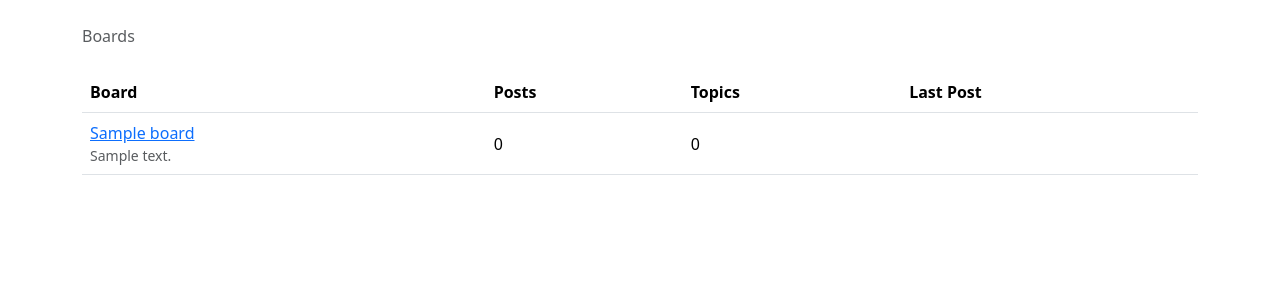
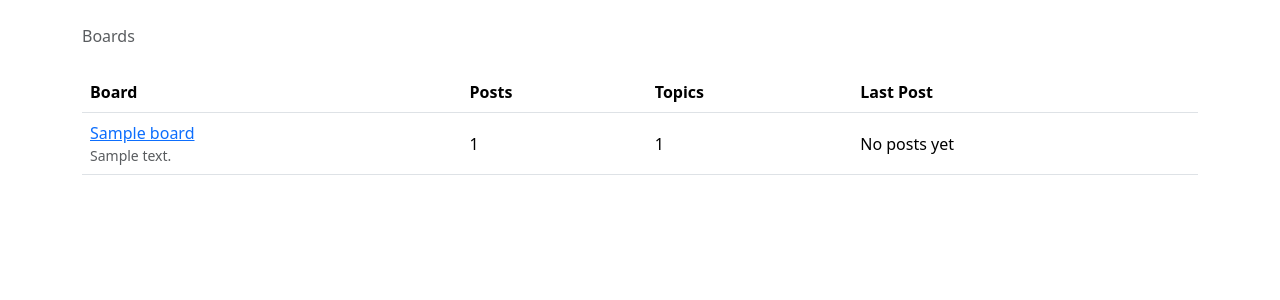
Before and after one commit to fjnkt98/web-board-project, a Django app: template templates/home.html in a window 1280 px wide. Shown: the part 56-356 px from the top of the page. Run offline with Django 5.2, Linux system fonts and the light colour scheme; the template is opened without the code that fills it: most values are stand-ins (such as "Sample title", 1, 10 or a date in 2020); parts of the project's set-up code (start-up, migrations or seed data) failed here and were passed over; some libraries are stand-ins or nearby versions.

Commit message:
view counter

```diff
--- a/boards/views.py
+++ b/boards/views.py
@@ -1,6 +1,7 @@
 from typing import TYPE_CHECKING
 
 from django.contrib.auth.decorators import login_required
+from django.db.models import Count
 from django.shortcuts import get_object_or_404, redirect, render
 
 from boards.forms import NewTopicForm, PostForm
@@ -19,7 +20,8 @@ def home(request: HttpRequest) -> HttpResponse:
 def board_topics(request: HttpRequest, board_id: int) -> HttpResponse:
     """Board topics view."""
     board = get_object_or_404(Board, id=board_id)
-    return render(request, "topics.html", {"board": board})
+    topics = board.topics.order_by("-last_updated").annotate(replies=Count("posts") - 1)  # ty:ignore[unresolved-attribute]
+    return render(request, "topics.html", {"board": board, "topics": topics})
 
 
 @login_required
@@ -49,6 +51,8 @@ def new_topic(request: HttpRequest, board_id: int) -> HttpResponse:
 def topic_posts(request: HttpRequest, board_id: int, topic_id: int) -> HttpResponse:
     """Topic posts view."""
     topic = get_object_or_404(Topic, id=topic_id, board_id=board_id)
+    topic.views += 1
+    topic.save()
     return render(request, "topic_posts.html", {"topic": topic})
 
 
--- a/templates/home.html
+++ b/templates/home.html
@@ -18,9 +18,17 @@
             <br>
             <small class="text-muted d-block">{{ board.description }}</small>
           </td>
-          <td class="align-middle">0</td>
-          <td class="align-middle">0</td>
-          <td></td>
+          <td class="align-middle">{{ board.get_posts_count }}</td>
+          <td class="align-middle">{{ board.topics.count }}</td>
+          <td class="align-middle">
+            {% with post=board.get_last_post %}
+              {% if post %}
+                <a href="{% url 'topic_posts' board.id post.topic.id %}">By {{ post.created_by.username }} at {{ post.created_at }}</a>
+              {% else %}
+                No posts yet
+              {% endif %}
+            {% endwith %}
+          </td>
         </tr>
       {% endfor %}
     </tbody>
--- a/templates/topics.html
+++ b/templates/topics.html
@@ -20,14 +20,14 @@
       </tr>
     </thead>
     <tbody>
-      {% for topic in board.topics.all %}
+      {% for topic in topics %}
         <tr>
           <td>
             <a href="{% url 'topic_posts' board.pk topic.pk %}">{{ topic.subject }}</a>
           </td>
           <td>{{ topic.starter.username }}</td>
-          <td>0</td>
-          <td>0</td>
+          <td>{{ topic.replies }}</td>
+          <td>{{ topic.views }}</td>
           <td>{{ topic.last_updated }}</td>
         </tr>
       {% endfor %}
```
Also changed, not shown: boards/models.py (+7 -0 lines), boards/migrations/0002_topic_views.py (added).
